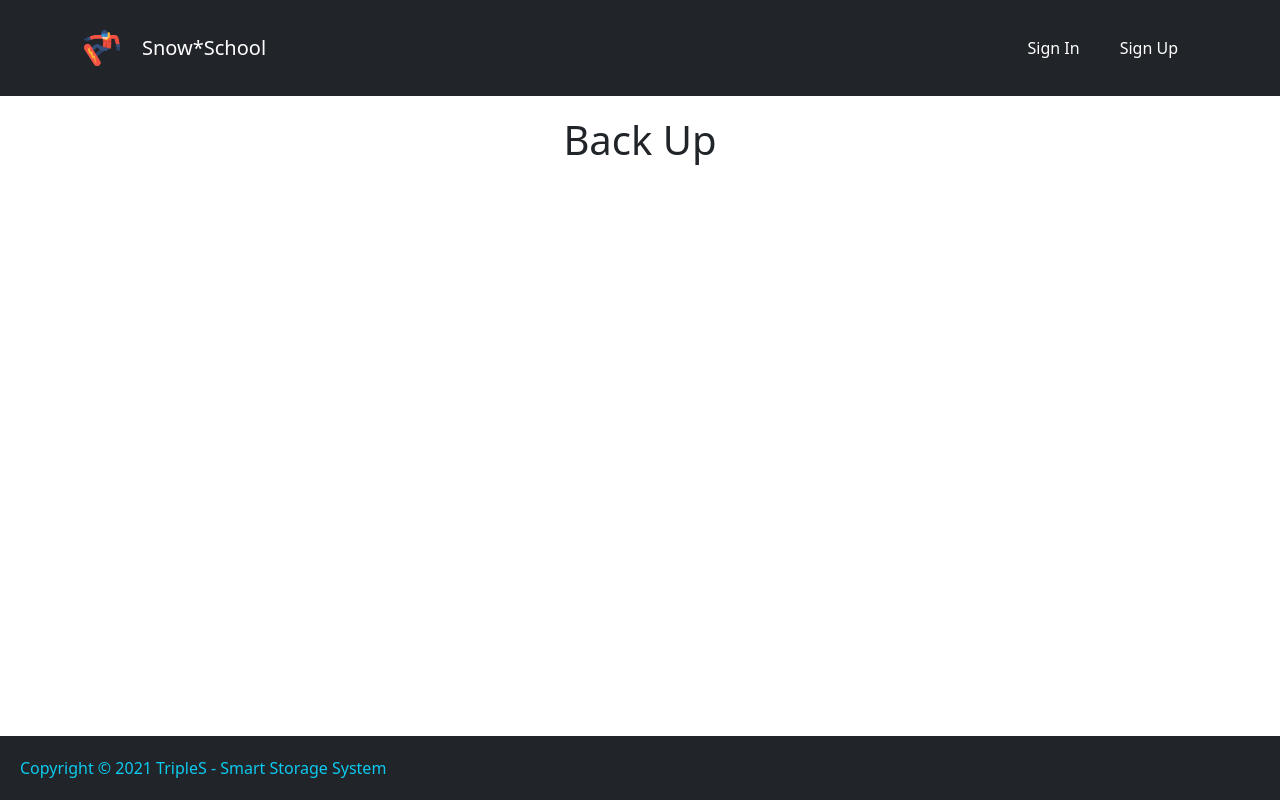
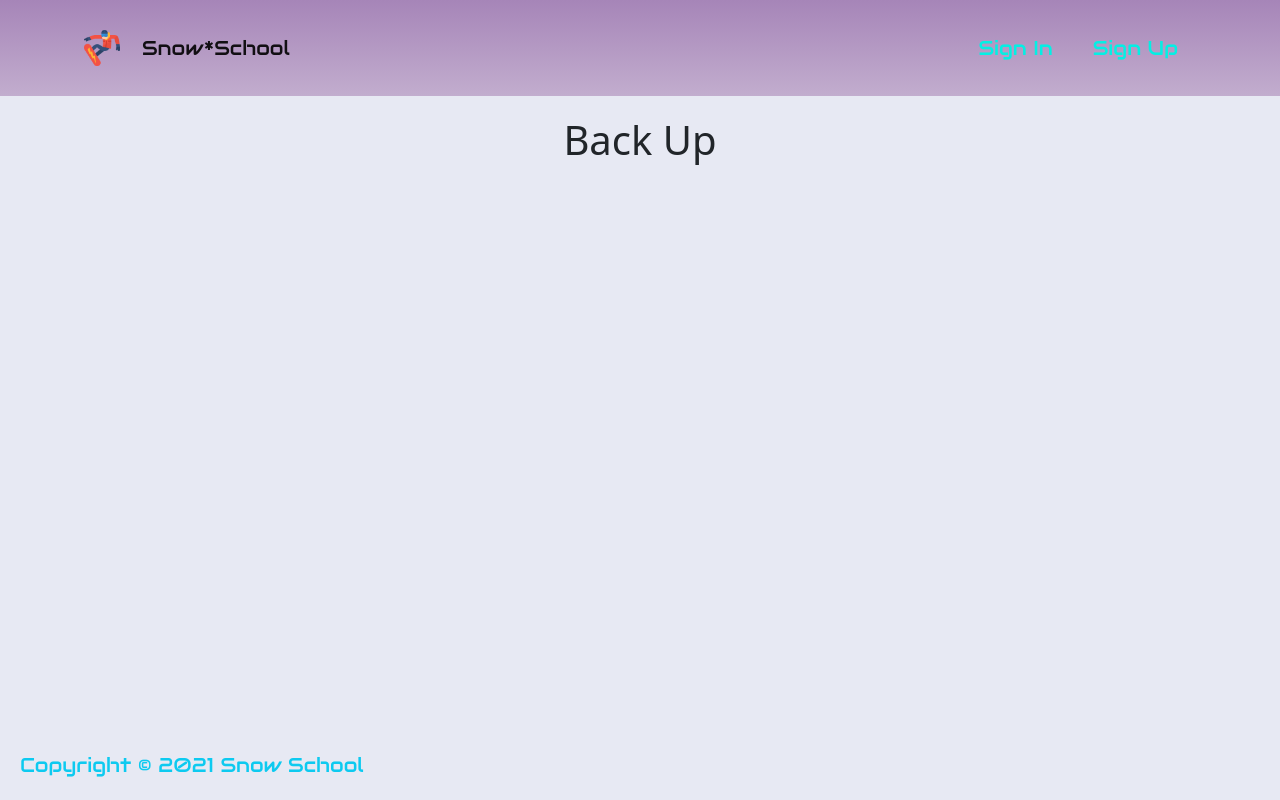
Before and after one commit to Tetiank-a/snow-frontend, a React (Create React App) app in the folder snow-front/: page /backup in a window 1280 px wide. Built offline with nearby package versions, Linux system fonts and the light colour scheme; no server answers.

Commit message:
add tasks form + update design

```diff
--- a/snow-front/public/index.html
+++ b/snow-front/public/index.html
@@ -3,6 +3,7 @@
   <head>
     <meta charset="utf-8" />
     <link rel="icon" href="%PUBLIC_URL%/favicon.ico" />
+    <link rel="stylesheet" href="https://fonts.googleapis.com/css?family=Audiowide">
     <meta name="viewport" content="width=device-width, initial-scale=1" />
     <meta name="theme-color" content="#000000" />
     <meta
--- a/snow-front/src/App.css
+++ b/snow-front/src/App.css
@@ -15,14 +15,14 @@
 }
 
 .App-header {
-  background-color: #282c34;
+  background-color: #768ab3;
   min-height: 100vh;
   display: flex;
   flex-direction: column;
   align-items: center;
   justify-content: center;
   font-size: calc(10px + 2vmin);
-  color: white;
+  color: rgb(141, 144, 148);
 }
 
 .App-link {
--- a/snow-front/src/App.tsx
+++ b/snow-front/src/App.tsx
@@ -9,6 +9,7 @@ import Logout from './pages/Logout';
 import Users from './pages/Users';
 import EditUser from './pages/EditUser';
 import BackUp from './pages/BackUp';
+import Tasks from './pages/Tasks';
 import { BadRequest, Unauthorized, AccessDenied, PageNotFound } from './pages/Error';
 
 const App = () => (
@@ -28,6 +29,7 @@ const Main = () => (
       <Route path='/logout' element={<Logout />} />
       <Route path='/backup' element={<BackUp />}/>
       <Route path='/users' element={<Users />}/>
+      <Route path='/tasks' element={<Tasks />}/>
       <Route path='/users/edit/:id' element={<EditUser/>}/>
       <Route path='/403' element={<AccessDenied />} />
       <Route path='/401' element={<Unauthorized />} />
--- a/snow-front/src/Utils/Api.tsx
+++ b/snow-front/src/Utils/Api.tsx
@@ -1,4 +1,4 @@
-import { Unit, User, Level, BackUp } from "../types";
+import { Unit, User, Level, BackUp, Task } from "../types";
 import { del, get, post, put } from "./AxiosWrapper";
 import axios, { AxiosResponse } from "axios";
 import { rejects } from "assert";
@@ -117,3 +117,7 @@ export async function getLevel(id: String) {
 export async function getLevels() {
   return await getObjectList<Level>('/levels');
 }
+
+export async function getTasks() {
+  return await getObjectList<Task>('/tasks');
+}
--- a/snow-front/src/components/BackUpForm.tsx
+++ b/snow-front/src/components/BackUpForm.tsx
@@ -48,10 +48,8 @@ function getLink(list: string): string {
 
 function NoElements(props: {text: string}) {
     return (
-        <div className="mh-100">
-            <a download='list.txt' href={getLink(props.text)}>download</a>
-            <pre>{props.text}</pre>
-
+        <div className="mh-10">
+            <a download='list.txt' href={getLink(props.text)}>create backup</a>
         </div>
     );
 }
--- a/snow-front/src/components/Footer.tsx
+++ b/snow-front/src/components/Footer.tsx
@@ -3,7 +3,7 @@ import '../App.css';
 
 const Footer = () => (
   <div className="footer">
-    <div className="text-info">Copyright © 2021 TripleS - Smart Storage System</div>
+    <div className="text-info">Copyright © 2021 Snow School</div>
   </div>
 );
 
--- a/snow-front/src/components/Header.tsx
+++ b/snow-front/src/components/Header.tsx
@@ -8,7 +8,7 @@ function Header() {
     const isLoggedIn: boolean = isAuthorized()
     return (
         <div className="header">
-            <Navbar collapseOnSelect expand="lg" bg="dark" variant="dark">
+            <Navbar collapseOnSelect expand="lg" variant="light">
             <Container>
             <img
                 src={logo}
--- /dev/null
+++ b/snow-front/src/components/TasksForm.tsx
@@ -0,0 +1,93 @@
+import axios from 'axios';
+import React from 'react';
+import config from '../config'
+import { Card, Col, Row } from 'react-bootstrap';
+import { Link } from "react-router-dom";
+import { PencilFill } from 'react-bootstrap-icons';
+import { User, Level, Task } from '../types';
+import { deleteUser, getUsers, getLevel, getTasks } from '../Utils/Api';
+
+class TasksForm extends React.Component<{}, {tasks: Task[]}> {
+    constructor(props: any) {
+        super(props);
+        this.state = {
+            tasks: new Array<Task>()
+        }
+    }
+
+    async componentDidMount() {
+        const tasks = await getTasks();
+        this.setState({tasks: tasks});
+    }
+
+
+
+    render() {
+      const tasks = this.state.tasks;
+
+      const taskList = tasks.map(p => (
+        <Col>
+            <Card id={p._id} className="user-area">
+            <Card.Body>
+                <Card.Title>
+                    <Row xs="auto" className="justify-content-between">
+                        <Col>
+                            {p.name}
+                        </Col>
+                        <Col>
+                            <Row>
+                                <Col>
+                                    <Link to={`edit/${p._id}`}>
+                                        <PencilFill />
+                                    </Link>
+                                </Col>
+                            </Row>
+                        </Col>
+                    </Row>
+                </Card.Title>
+                <Card.Text>
+                    <Row>
+                        <Col>
+                            <div className="p-2 m-1 border rounded">
+                                {p.text}
+                            </div>
+                        </Col>
+                    </Row>
+                    <Row xs="auto" className="justify-content-between">
+                        <Col>
+                        <Link to={`levels/${p.level}`} style={{ textDecoration: 'none' }}>
+                                <div className="p-2 m-1 border rounded">
+                                    Level: {p.level.name}
+                                </div>
+                            </Link>
+                        </Col>
+                    </Row>
+                </Card.Text>
+            </Card.Body>
+            </Card>
+        </Col>
+      ));
+
+      return (
+        <div>
+            {(tasks.length == 0) && (
+                <NoElements text="No tasks"/>
+            )}
+
+            <Row xs={1} md={2} className="g-4 mt-0 user-list">
+                {taskList}
+            </Row>
+        </div>
+      );
+     }
+}
+
+function NoElements(props: {text: string}) {
+    return (
+        <div className="mh-100">
+            <h2 className="text-secondary text-center py-5">{props.text}</h2>
+        </div>
+    );
+}
+
+export default TasksForm;
--- a/snow-front/src/index.css
+++ b/snow-front/src/index.css
@@ -1,23 +1,22 @@
 body {
-  margin: 0;
+  margin: 10pt;
   height: 100vh;
-  font-family: -apple-system, BlinkMacSystemFont, 'Segoe UI', 'Roboto', 'Oxygen',
-    'Ubuntu', 'Cantarell', 'Fira Sans', 'Droid Sans', 'Helvetica Neue',
-    sans-serif;
+  font-family: "Consolas", serif;
   -webkit-font-smoothing: antialiased;
   -moz-osx-font-smoothing: grayscale;
   position:relative;
 }
 
 code {
-  font-family: source-code-pro, Menlo, Monaco, Consolas, 'Courier New',
-    monospace;
+  font-family: "Trirong", serif;
 }
 
 .header {
   min-height:50px;
-  background-color: #33383d;
-  color: #3569b2;
+  background: -webkit-linear-gradient(#a685b8, #c2adce);
+  background-blend-mode: lighten;
+  font-family: "Trirong", serif;
+  color: #698ab8;
 }
 
 .main{
@@ -29,25 +28,33 @@ code {
 .footer {
   min-height: 50px;
   padding: 20px;
-  background-color: #212529;
-  color: #3569b2;
+  background-color: #e7e9f3;
+  background-blend-mode:soft-light;
+  font-family: "Audiowide", sans-serif;
+  color: #698ab8;
+}
+
+.h1 {
+  color: white;
 }
 
 .navbar a{
-  color: white;
+  color: #03f0e4;
   text-decoration: none;
+  font-family: "Audiowide", sans-serif;
   margin: 20px;
 }
 
 .current {
-  border-bottom: 4px solid white;
+  border-bottom: 4px solid rgb(43, 255, 0);
 }
 
 .app, .app-page-not-found{
   min-height: 100vh;
   margin: 10;
-
+  background-color: #e7e9f3;
   display: grid;
+  font-size: 15pt;
   grid-template-rows: auto 1fr auto;
 }
 
@@ -56,3 +63,15 @@ code {
   padding: 0;
   margin: 0;
 }
+
+.card-body {
+  size: 10pt;
+  font-size: 15px;
+  height: 200px;
+  width: 400px;
+}
+
+.mh-10 {
+  text-align: center;
+  font-family:'Franklin Gothic Medium', 'Arial Narrow', Arial, sans-serif;
+}
--- a/snow-front/src/pages/Home.tsx
+++ b/snow-front/src/pages/Home.tsx
@@ -1,8 +1,10 @@
 import '../App.css';
+import companyLogo from '../img/mountains.png';
 
 const Home = () => (
     <div className='home'>
-      <h1>Home page</h1>
+      <h1>Snow school</h1>
+      <br></br>
     </div>
 );
 
--- /dev/null
+++ b/snow-front/src/pages/Tasks.tsx
@@ -0,0 +1,11 @@
+import '../App.css';
+import TasksForm from '../components/TasksForm';
+
+const Tasks = () => (
+    <div className='users'>
+      <h1>Tasks</h1>
+      <TasksForm />
+    </div>
+);
+
+export default Tasks;
```
Also changed, not shown: snow-front/src/types.ts (+10 -0 lines), snow-front/src/img/mountains.png (added).
